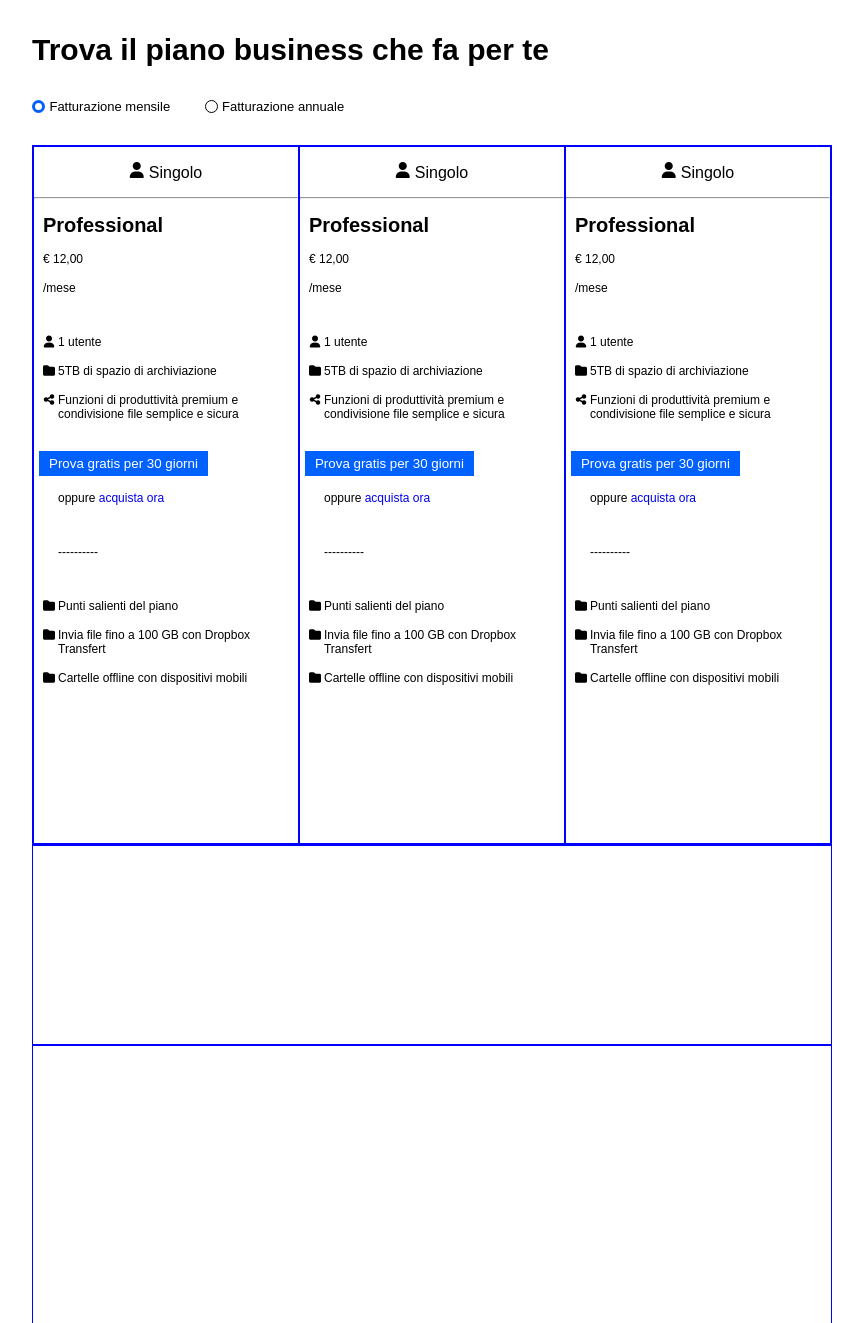
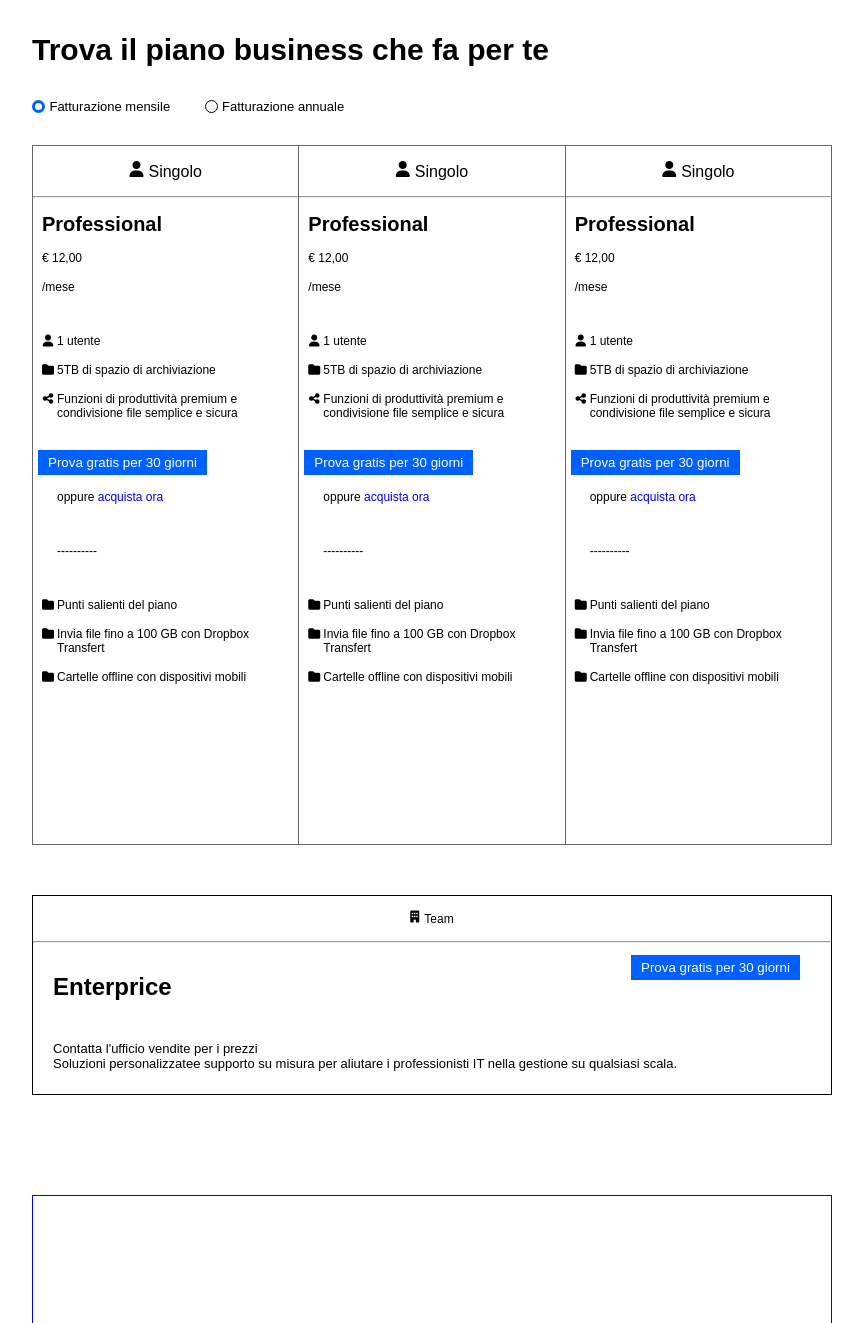
Before and after one commit to ArmandoMarino/htmlcss-dropbox, a plain HTML site: page index.html in a window 1280 px wide. Shown: the part 697-2020 px from the top of the page, without its empty margins (208-1071 px from the left). Drawn offline with Linux system fonts and the light colour scheme.

Commit message:
list completed

```diff
--- a/css/style.css
+++ b/css/style.css
@@ -128,7 +128,9 @@ a{
 }
 
 /* PADDING */
-
+.pd-l20{
+    padding-left: 20px;
+}
 
 
 
@@ -231,14 +233,16 @@ header{
     margin: 0 auto;
     padding: 15px;
 }
-
-.col-professional{
-
-}
-
 /* INVOICING */
 .row-invoicing{
     min-height: 700px;
+    border: #666 solid 1px;
+    border-left: #666 solid 1px;
+    border-right: none;
+}
+
+.col-professional, .col-advanced, .col-enterprice{
+    border-right: #666 solid 1px;
 }
 
 #sub-title-inv{
@@ -257,10 +261,30 @@ header{
 /* CARD ENTERPRICE */
 .card-enterprice{
     height: 200px;
+    border: #000 solid 1px;
+    position: relative;
+    margin-top: 50px;
+    margin-bottom: 100px;
 }
 
+.icon-last-inv{
+    max-width: fit-content;
+    margin: 0 auto;
+    padding: 15px;
+    font-size: 12px;
+}
 
-/* CARD ENTERPRICE */
+#button-try{
+    color: #fff;
+    background-color: #0061ff;
+    padding: 5px 10px;
+    border: none;
+    position: absolute;
+    left: calc(100% - 200px);
+    top: 30%;
+}
+
+/* CARD PARTNER */
 .card-partner{
     height: 400px;
 }
--- a/index.html
+++ b/index.html
@@ -70,8 +70,10 @@
             <span class="mid-text mg-r30"> Fatturazione mensile</span>
             <span class="circle-white"></span>
             <span class="mid-text mg-r30"> Fatturazione annuale</span>
-            <div class="row-invoicing container-small flex mg-t30 border">
-                <div class="col-professional basis3 border">
+            <!-- COLUMNS -->
+            <div class="row-invoicing container-small flex mg-t30 ">
+                <!-- COL PROFESSIONAL -->
+                <div class="col-professional basis3 ">
 
                     <div class="icon-primary-inv">
                         <span><i class="fa-solid fa-user icons"></i>Singolo</span>
@@ -98,7 +100,8 @@
                         <li class="mg-t15"><span class="fa-li"><i class="fa-solid fa-folder"></i></span>Cartelle offline con dispositivi mobili</li>
                     </ul>
                 </div>
-                <div class="col-advanced basis3 border">
+                <!-- COL ADVANCED -->
+                <div class="col-advanced basis3">
                     <div class="icon-primary-inv">
                         <span><i class="fa-solid fa-user icons"></i>Singolo</span>
                     </div>
@@ -124,8 +127,8 @@
                         <li class="mg-t15"><span class="fa-li"><i class="fa-solid fa-folder"></i></span>Cartelle offline con dispositivi mobili</li>
                     </ul>
                 </div>
-
-                <div class="col-enterprise basis3 border">
+                <!-- COL ENTERPRICE -->
+                <div class="col-enterprice basis3 ">
                     <div class="icon-primary-inv">
                         <span><i class="fa-solid fa-user icons"></i>Singolo</span>
                     </div>
@@ -151,17 +154,25 @@
                         <li class="mg-t15"><span class="fa-li"><i class="fa-solid fa-folder"></i></span>Cartelle offline con dispositivi mobili</li>
                     </ul>
                 </div>
+            </div>
+            <!-- CARD ENTERPRICE -->
+            <div class="card-enterprice container-small">
+                <button id="button-try"><a class="white-txt" href="#">Prova gratis per 30 giorni</a></button>
+                <div class="icon-last-inv">
+                    <span><i class="fa-solid fa-building icons"></i>Team</span>
                 </div>
-            </div>
-            <div class="card-enterprice container-small border">
-
+                <hr>
+                <h2 class="mg-t30 pd-l20 ">Enterprice</h2>
+                <p class="mid-text mg-t40 pd-l20">Contatta l'ufficio vendite per i prezzi</p>
+                <p class="mid-text pd-l20">Soluzioni personalizzatee supporto su misura per aliutare i professionisti IT nella gestione su qualsiasi scala.</p>
             </div>
         </section>
 
 
     <!-- SECTION PARTNER -->
-        <section class="card-partner container-small border">
-
+        <section class="card-partner container-small flex border">
+            <div class="left-partner"></div>
+            <div class="right-partner"></div>
         </section>
 
         <!-- SECTION ACTIVITY -->
```
